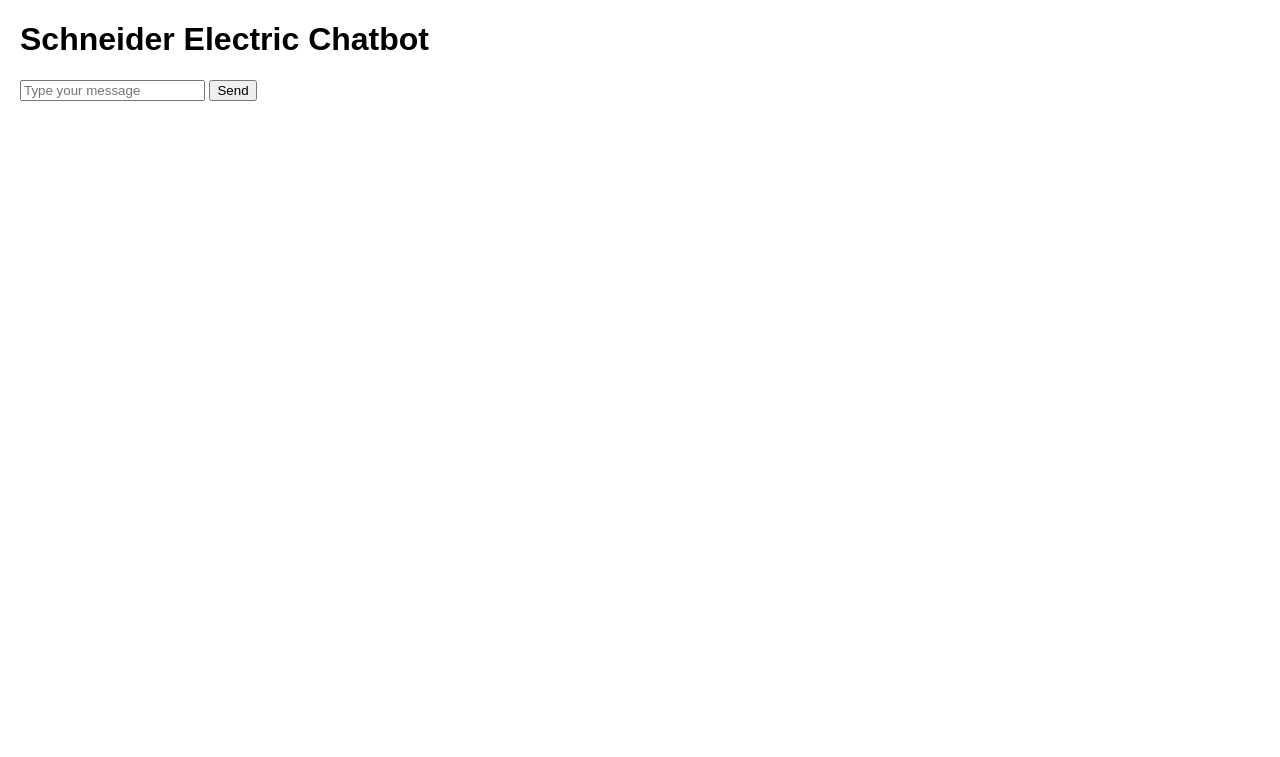
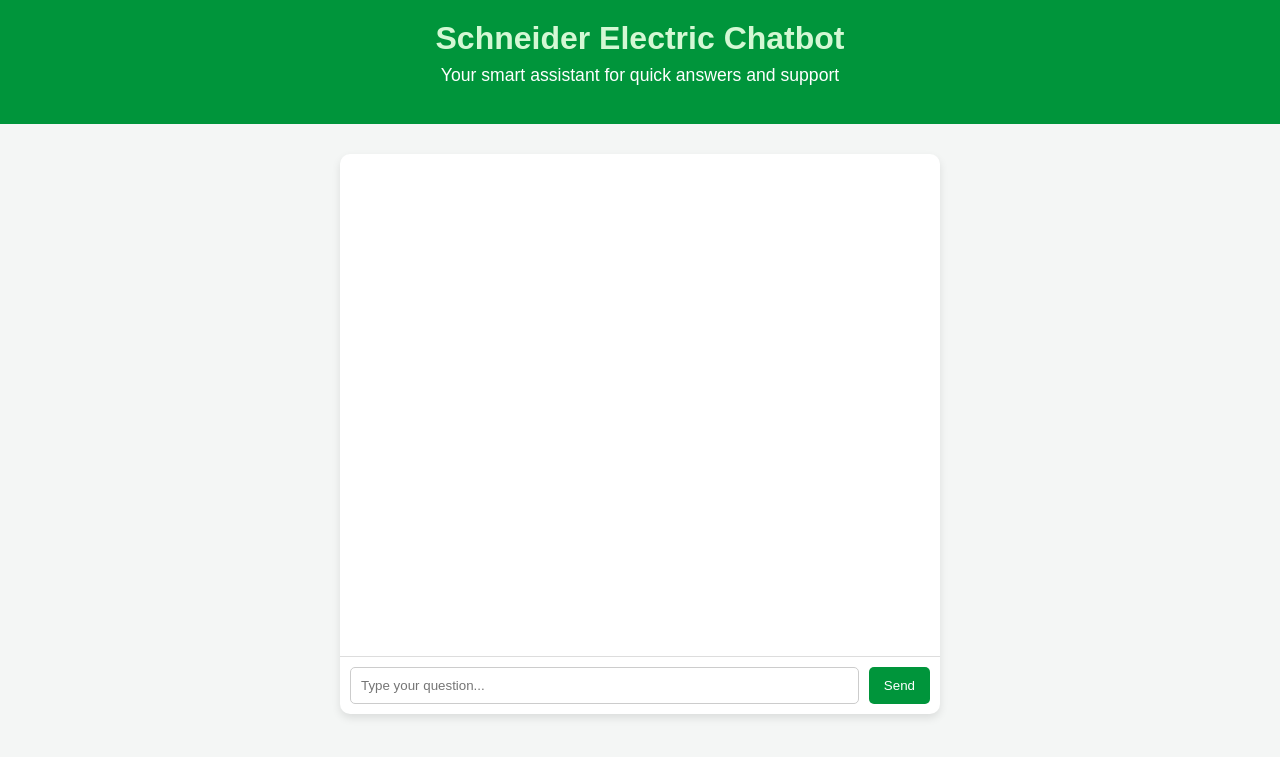
Before and after one commit to Junaidsh22/SchneiderChatbot, a Flask app: page / in a window 1280 px wide. Shown: the top 757 px of the page. Run offline with Flask 3, Linux system fonts and the light colour scheme.

Commit message:
Updated UI with Schneider branding and description

```diff
--- a/templates/index.html
+++ b/templates/index.html
@@ -1,30 +1,131 @@
+
 <!DOCTYPE html>
-<html>
+<html lang="en">
 <head>
+    <meta charset="UTF-8">
+    <meta name="viewport" content="width=device-width, initial-scale=1.0">
     <title>Schneider Electric Chatbot</title>
     <style>
-        body { font-family: Arial; margin: 20px; }
-        #chat { margin-top: 20px; }
-        p { margin: 5px 0; }
+        body {
+            font-family: Arial, sans-serif;
+            background-color: #f4f6f5;
+            margin: 0;
+            padding: 0;
+        }
+        header {
+            background-color: #00953B;
+            color: white;
+            text-align: center;
+            padding: 20px;
+        }
+        header h1 {
+            margin: 0;
+            font-size: 2em;
+            color: #d4f8d4; /* Light green title */
+        }
+        header p {
+            margin-top: 8px;
+            font-size: 1.1em;
+            color: #ffffff;
+        }
+        .chat-container {
+            max-width: 600px;
+            margin: 30px auto;
+            background: white;
+            border-radius: 10px;
+            box-shadow: 0 4px 8px rgba(0,0,0,0.1);
+            display: flex;
+            flex-direction: column;
+            height: 70vh;
+        }
+        .chat-area {
+            flex: 1;
+            overflow-y: auto;
+            padding: 15px;
+            border-bottom: 1px solid #ddd;
+        }
+        .chat-bubble {
+            max-width: 80%;
+            padding: 10px 15px;
+            margin: 10px 0;
+            border-radius: 15px;
+            font-size: 1em;
+        }
+        .user-bubble {
+            background-color: #e0f7e9;
+            align-self: flex-end;
+        }
+        .bot-bubble {
+            background-color: #f1f1f1;
+            align-self: flex-start;
+        }
+        .input-area {
+            display: flex;
+            padding: 10px;
+        }
+        .input-area input {
+            flex: 1;
+            padding: 10px;
+            border: 1px solid #ccc;
+            border-radius: 5px;
+        }
+        .input-area button {
+            background-color: #00953B;
+            color: white;
+            border: none;
+            padding: 10px 15px;
+            margin-left: 10px;
+            border-radius: 5px;
+            cursor: pointer;
+        }
+        .input-area button:hover {
+            background-color: #007a30;
+        }
+        @media (max-width: 600px) {
+            .chat-container {
+                width: 95%;
+                height: 80vh;
+            }
+        }
     </style>
 </head>
 <body>
-    <h1>Schneider Electric Chatbot</h1>
-    <input type="text" id="message" placeholder="Type your message">
-    <button onclick="sendMessage()">Send</button>
-    <div id="chat"></div>
+    <header>
+        <h1>Schneider Electric Chatbot</h1>
+        <p>Your smart assistant for quick answers and support</p>
+    </header>
+    <div class="chat-container">
+        <div class="chat-area" id="chat-area">
+            <!-- Chat messages will appear here -->
+        </div>
+        <div class="input-area">
+            <input type="text" id="user-input" placeholder="Type your question...">
+            <button onclick="sendMessage()">Send</button>
+        </div>
+    </div>
 
     <script>
-        async function sendMessage() {
-            const message = document.getElementById('message').value;
-            const response = await fetch('/chat', {
-                method: 'POST',
-                headers: {'Content-Type': 'application/json'},
-                body: JSON.stringify({message})
-            });
-            const data = await response.json();
-            document.getElementById('chat').innerHTML += `<p>You: ${message}</p><p>Bot: ${data.response}</p>`;
+        function sendMessage() {
+            const input = document.getElementById('user-input');
+            const message = input.value.trim();
+            if (message === '') return;
+
+            const chatArea = document.getElementById('chat-area');
+
+            // User bubble
+            const userBubble = document.createElement('div');
+            userBubble.className = 'chat-bubble user-bubble';
+            userBubble.textContent = message;
+            chatArea.appendChild(userBubble);
+
+            // Bot bubble (placeholder for now)
+            const botBubble = document.createElement('div');
+            botBubble.className = 'chat-bubble bot-bubble';
+            botBubble.textContent = 'Processing your request...';
+            chatArea.appendChild(botBubble);
+
+            chatArea.scrollTop = chatArea.scrollHeight;
+            input.value = '';
         }
     </script>
 </body>
-</html>
```
